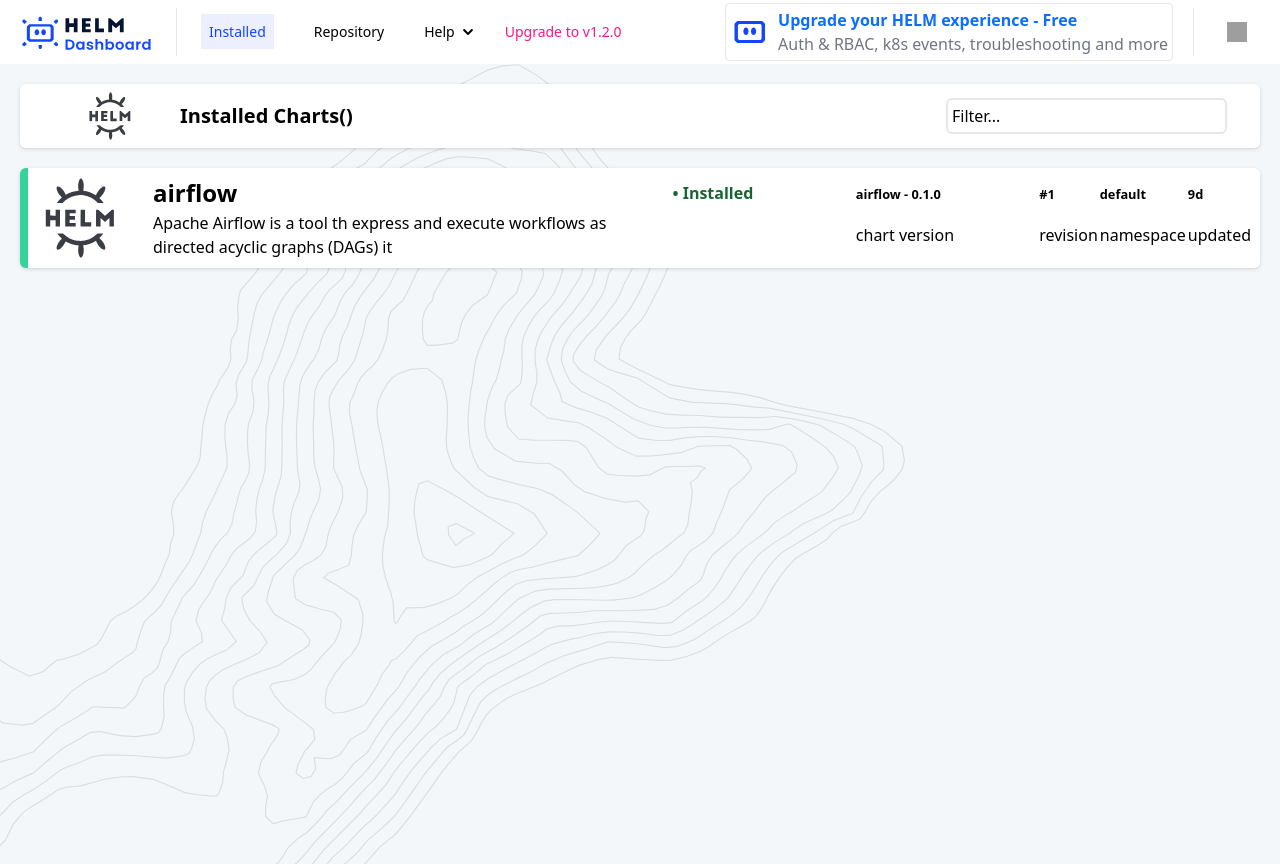
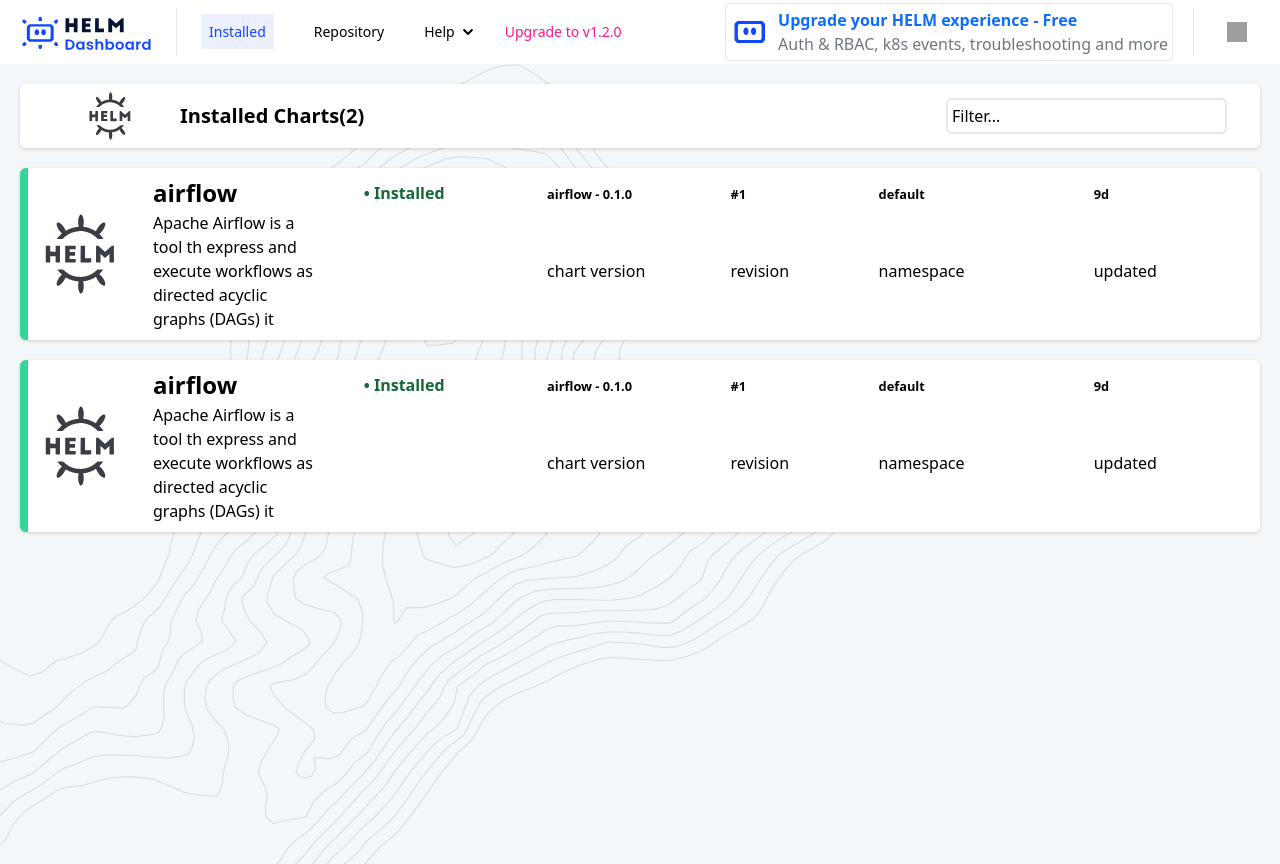
Before and after one commit to komodorio/helm-dashboard, a React (Vite) app in the folder dashboard/: page / in a window 1280 px wide. Built offline with nearby package versions, Linux system fonts and the light colour scheme; grey boxes are pictures that could not be loaded.

Commit message:
Installed Packages Props

```diff
--- a/dashboard/src/components/InstalledPackagesArea.tsx/InstalledPackageCard.tsx
+++ b/dashboard/src/components/InstalledPackagesArea.tsx/InstalledPackageCard.tsx
@@ -1,15 +1,14 @@
 import HeaderLogo from "../../assets/packges-header.svg";
+import { InstalledPackage } from "../../pages/Installed";
 
-export default function InstalledPackageCard() {
-    const currentPackage = {
-        version: "0.1.0",
-        name: "airflow",
-        revision: "1",
-        versions: ["0.1.0", "0.1.1", "0.1.2", "0.1.3"],
-        default: "",
-        lastUpdated: "9d",
-        description: "Apache Airflow is a tool th express and execute workflows as directed acyclic graphs (DAGs) it",
-    }
+type Props = {
+    installedPackage: InstalledPackage;
+}
+
+export default function InstalledPackageCard(props: Props){
+
+    const {installedPackage} = props;
+
     return (
         <div
         className="flex items-center justify-between bg-white rounded-md p-2 my-5 drop-shadow border-l-8 border-l-emerald-400"
@@ -20,22 +19,22 @@
             <table className="w-11/12  border-spacing-1">
                 <thead>
                     <tr>
-                        <td><h2 className="font-bold text-2xl p-l-2 max-w-1/5">{currentPackage.name}</h2></td>
+                        <td><h2 className="font-bold text-2xl p-l-2">{installedPackage.name}</h2></td>
                         <td className="text-green-800 font-bold w-1/6 ">&#8226; Installed</td>
-                        <td className="w-1/6 m-2 "><small className=" font-bold ">{currentPackage.name} - {currentPackage.version}</small></td>
-                        <td className=" "><small className=" font-bold ">#{currentPackage.revision}</small></td>
+                        <td className="w-1/6 m-2 "><small className=" font-bold ">{installedPackage.name} - {installedPackage.version}</small></td>
+                        <td className=" "><small className=" font-bold ">#{installedPackage.revision}</small></td>
                         <td className=" "><small className=" font-bold ">default</small></td>
-                        <td className=" "><small className=" font-bold ">{currentPackage.lastUpdated}</small></td>
+                        <td className=" "><small className=" font-bold ">{installedPackage.lastUpdated}</small></td>
                     </tr>
                 </thead>
                 <tbody>
                     <tr>
-                        <td className="pr-12"><span className="p w-11/12">{currentPackage.description}</span></td>
+                        <td className="pr-10 max-w-20"><span className="max-w-11/12">{installedPackage.description}</span></td>
                         <td></td>
-                        <td className="font-light mx-3">chart version</td>
-                        <td className="font-light mx-5 ">revision </td>
-                        <td className="font-light "> namespace </td>
-                        <td className="font-light "> updated</td>
+                        <td className="font-light mx-3 py-0">chart version</td>
+                        <td className="font-light mx-5 py-0">revision </td>
+                        <td className="font-light  py-0"> namespace </td>
+                        <td className="font-light  py-0"> updated</td>
                     </tr>
                 </tbody>
             </table>
@@ -45,8 +44,8 @@
 
 
 {/* <div className="w-1/5">
-<h2 className="font-bold text-xl w-1/5 ">{currentPackage.name}</h2>
-<small>{currentPackage.description}</small>
+<h2 className="font-bold text-xl w-1/5 ">{installedPackage.name}</h2>
+<small>{installedPackage.description}</small>
 </div>
 
 <div>
@@ -56,10 +55,10 @@
 </div>
 
 <div>
-{currentPackage.name} - {currentPackage.version}
+{installedPackage.name} - {installedPackage.version}
 </div>
 <div>
-#{currentPackage.revision}
+#{installedPackage.revision}
 </div>
 
 <div>
@@ -67,5 +66,5 @@
 </div>
 
 <div>
-{currentPackage.lastUpdated}
+{installedPackage.lastUpdated}
 </div> */}
--- a/dashboard/src/components/InstalledPackagesArea.tsx/InstalledPackagesHeader.tsx
+++ b/dashboard/src/components/InstalledPackagesArea.tsx/InstalledPackagesHeader.tsx
@@ -1,16 +1,20 @@
-// type Props = {
-//     installedPackages:;
-// }
+import { SetStateAction } from "react";
 import HeaderLogo from "../../assets/packges-header.svg";
+import { InstalledPackage } from "../../pages/Installed";
 
-export default function InstalledPackagesHeader() {
+type Props = {
+    installedPackages: InstalledPackage[];
+}
+
+export default function InstalledPackagesHeader(props: Props) {
+    const {installedPackages} = props;
     return (
         <div
             className="flex items-center justify-between bg-white rounded-md p-2 drop-shadow"
         >
             <div className="flex items-center">
                 <img src={HeaderLogo} alt="Helm-DashBoard" className="display-inline h-12 ml-3 w-[140px] "/>
-                <h2 className="display-inline font-bold text-xl ">Installed Charts()</h2>
+                <h2 className="display-inline font-bold text-xl ">Installed Charts({installedPackages.length})</h2>
             </div>
 
             <div className="w-1/4">
--- a/dashboard/src/components/InstalledPackagesArea.tsx/InstalledPackagesList.tsx
+++ b/dashboard/src/components/InstalledPackagesArea.tsx/InstalledPackagesList.tsx
@@ -1,9 +1,19 @@
+import { Dispatch, SetStateAction } from "react";
+import { InstalledPackage } from "../../pages/Installed";
 import InstalledPackageCard from "./InstalledPackageCard";
 
-export default function InstalledPackagesList() {
+type Props = {
+    installedPackages: InstalledPackage[];
+    setInstalledPackages: Dispatch<SetStateAction< InstalledPackage[]>>;
+}
+
+export default function InstalledPackagesList(props: Props) {
+
+    const {installedPackages, setInstalledPackages} = props;
+
     return (
         <div>
-            <InstalledPackageCard />
+            {installedPackages.map((installedPackage: InstalledPackage) => <InstalledPackageCard installedPackage={installedPackage} />)}
         </div>
     )
 }
--- a/dashboard/src/pages/Installed.tsx
+++ b/dashboard/src/pages/Installed.tsx
@@ -1,17 +1,45 @@
+import { useState } from 'react';
 import InstalledPackagesHeader from '../components/InstalledPackagesArea.tsx/InstalledPackagesHeader';
 import InstalledPackagesList from '../components/InstalledPackagesArea.tsx/InstalledPackagesList';
+export class InstalledPackage{
+  version: string
+  name: string;
+  revision: number;
+  lastUpdated: string;
+  description: string;
+  constructor(
+    version: string,
+    name: string,
+    revision: number,
+    lastUpdated: string,
+    description: string
+  ){
+    this.version = version;
+    this.name = name;
+    this.revision = revision;
+    this.lastUpdated = lastUpdated;
+    this.description = description;
+   };
+}
+const currentPackage = {
+  version: "0.1.0",
+  name: "airflow",
+  revision: 1,
+  lastUpdated: "9d",
+  description: "Apache Airflow is a tool th express and execute workflows as directed acyclic graphs (DAGs) it",
+}
 
 function Installed() {
 
-  // const [installedPackages, setInstalledPackages] = useState([]);
+  const [installedPackages, setInstalledPackages] = useState([currentPackage, currentPackage]);
 
   return (
     <div
       className='p-5'
     >
-      <InstalledPackagesHeader />
+      <InstalledPackagesHeader installedPackages={installedPackages} />
 
-      <InstalledPackagesList/>
+      <InstalledPackagesList installedPackages={installedPackages} setInstalledPackages={setInstalledPackages} />
 
 
     </div>
```
